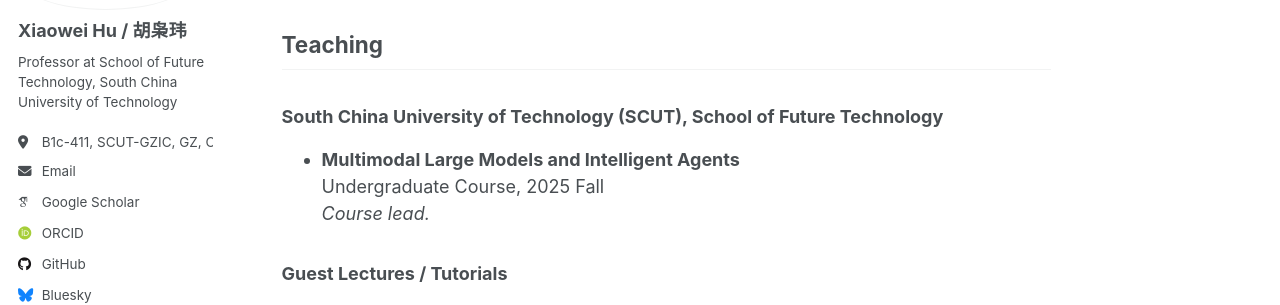
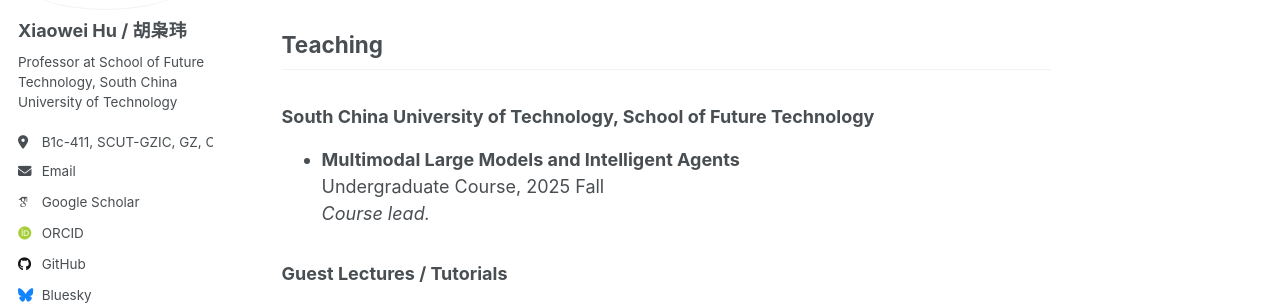
Before and after one commit to xw-hu/xw-hu.github.io, a Jekyll site: the page built from _pages/teaching.md, in a window 1280 px wide and 1125 px high. Shown: the part 155-460 px from the top of the window. Built offline with Jekyll 4.4.1, drawn with Linux system fonts in a browser that asks for light colours; some web fonts are replaced; a script that is not in the unit is left out.

Commit message:
Update teaching.md

```diff
--- a/_pages/teaching.md
+++ b/_pages/teaching.md
@@ -7,7 +7,7 @@ author_profile: true
 
 ## Teaching
 
-### South China University of Technology (SCUT), School of Future Technology
+### South China University of Technology, School of Future Technology
 
 - **Multimodal Large Models and Intelligent Agents**
   Undergraduate Course, 2025 Fall
```
